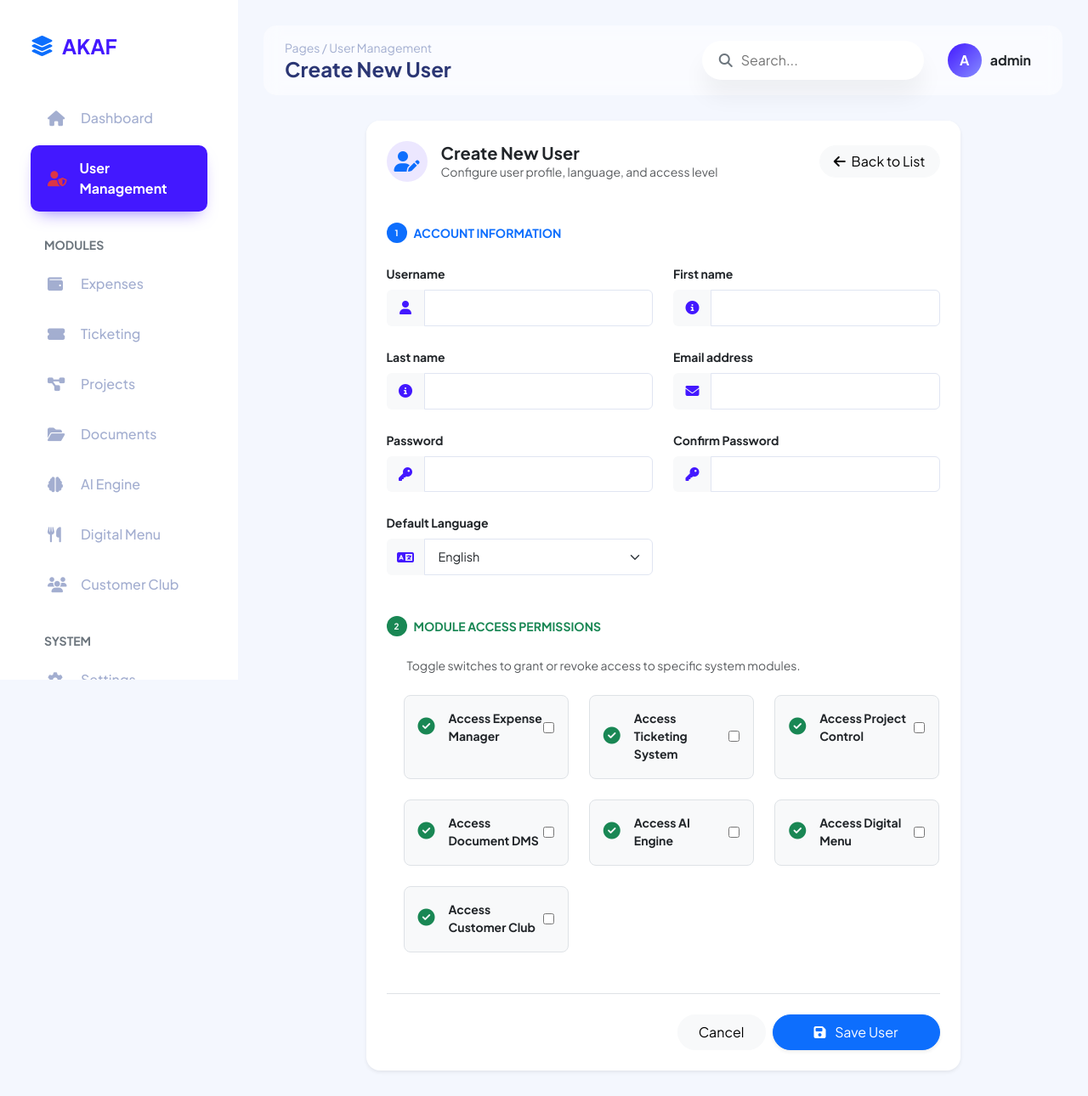
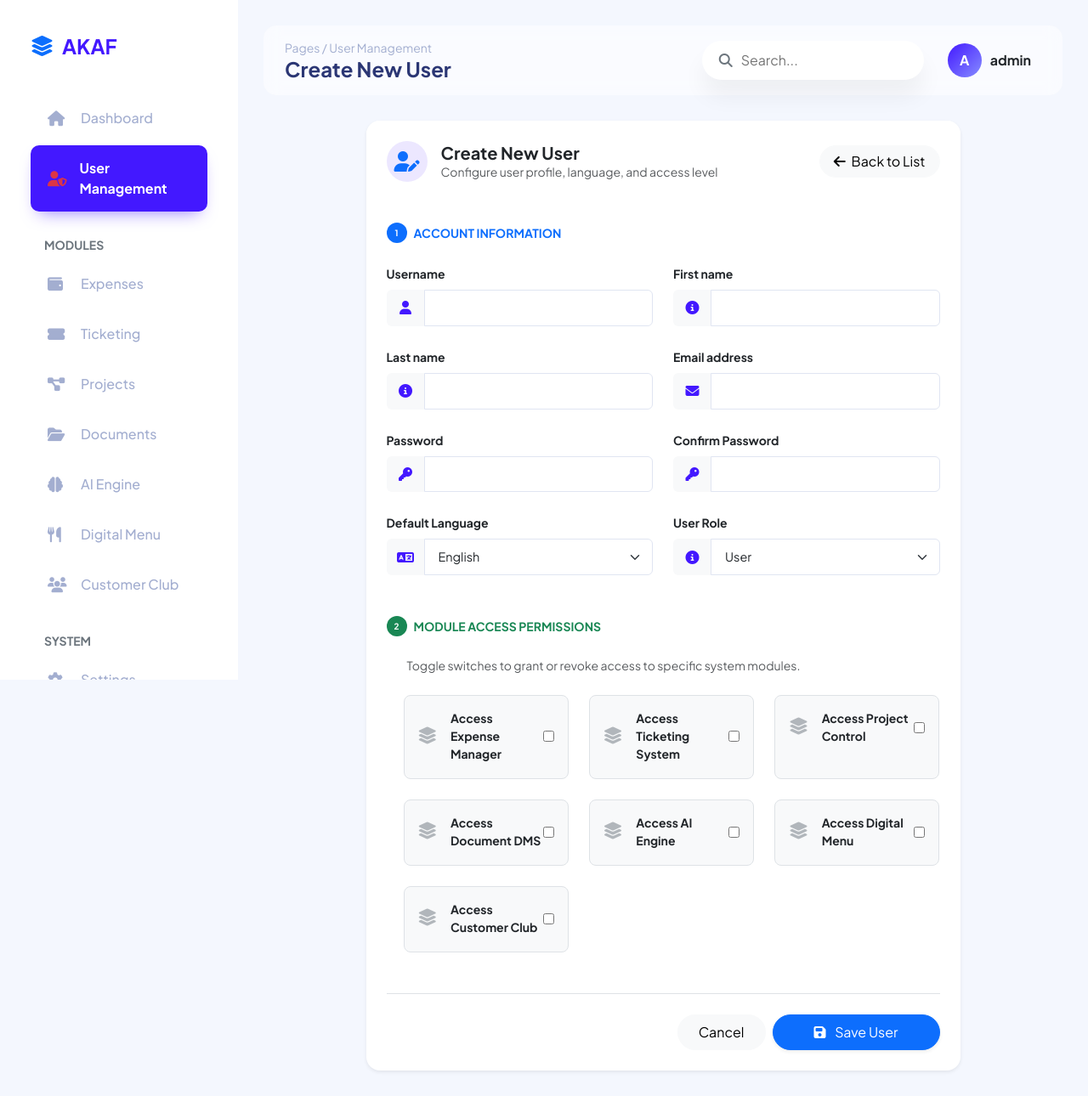
Before and after one commit to af1112/akafwebsite, a Django app: page /users/users/create/ in a window 1280 px wide. Shown: the whole page at 85% size. Run offline with Django 5.2, Linux system fonts and the light colour scheme; a user stored in the database is signed in; data comes from the database, SQL or seed files in the repository.

Commit message:
Fix language list, update permission icons, and add user roles

```diff
--- a/apps/users/forms.py
+++ b/apps/users/forms.py
@@ -45,6 +45,12 @@ class UserCreateForm(forms.ModelForm):
         label="Default Language",
         initial='en'
     )
+    role = forms.ChoiceField(
+        choices=UserProfile.ROLE_CHOICES,
+        widget=forms.Select(attrs={'class': 'form-select'}),
+        label="User Role",
+        initial='user'
+    )
 
     class Meta:
         model = User
--- a/apps/users/models.py
+++ b/apps/users/models.py
@@ -5,7 +5,13 @@ from django.dispatch import receiver
 from django.conf import settings
 
 class UserProfile(models.Model):
+    ROLE_CHOICES = [
+        ('admin', 'Admin'),
+        ('supervisor', 'Supervisor'),
+        ('user', 'User'),
+    ]
     user = models.OneToOneField(User, on_delete=models.CASCADE, related_name='profile')
+    role = models.CharField(max_length=20, choices=ROLE_CHOICES, default='user')
     preferred_language = models.CharField(
         max_length=10,
         choices=settings.LANGUAGES,
--- a/apps/users/views.py
+++ b/apps/users/views.py
@@ -1,6 +1,7 @@
 from django.shortcuts import render, redirect, get_object_or_404
 from django.contrib.auth.decorators import login_required, user_passes_test
 from django.contrib import messages
+from django.conf import settings
 from .models import UserProfile
 from .forms import LanguageSettingsForm, UserCreateForm, UserPermissionsForm
 from django.utils.translation import activate
@@ -47,10 +48,16 @@ def user_create(request):
             user.set_password(user_form.cleaned_data['password'])
             user.save()
 
-            # Create profile for new user with selected language
+            # Create profile for new user with selected language and role
             profile, created = UserProfile.objects.get_or_create(user=user)
             profile.preferred_language = user_form.cleaned_data.get('preferred_language', 'en')
+            profile.role = user_form.cleaned_data.get('role', 'user')
             profile.save()
+
+            # Update user staff status based on role
+            if profile.role in ['admin', 'supervisor']:
+                user.is_staff = True
+                user.save()
 
             # We need the ContentType for UserProfile since that's where perms are defined
             from django.contrib.contenttypes.models import ContentType
@@ -88,7 +95,9 @@ def user_create(request):
     return render(request, 'users/user_form.html', {
         'user_form': user_form,
         'perm_form': perm_form,
-        'title': _('Create New User')
+        'title': _('Create New User'),
+        'LANGUAGES': settings.LANGUAGES,
+        'ROLES': UserProfile.ROLE_CHOICES
     })
 
 @login_required
@@ -107,9 +116,17 @@ def user_edit(request, pk):
         user.email = request.POST.get('email', user.email)
         user.save()
 
-        # Update profile language
+        # Update profile language and role
         profile.preferred_language = request.POST.get('preferred_language', profile.preferred_language)
+        profile.role = request.POST.get('role', profile.role)
         profile.save()
+
+        # Update user staff status based on role
+        if profile.role in ['admin', 'supervisor']:
+            user.is_staff = True
+        else:
+            user.is_staff = False
+        user.save()
 
         perm_form = UserPermissionsForm(request.POST)
         if perm_form.is_valid():
@@ -152,7 +169,9 @@ def user_edit(request, pk):
     return render(request, 'users/user_form.html', {
         'edit_user': user,
         'perm_form': perm_form,
-        'title': _('Edit User')
+        'title': _('Edit User'),
+        'LANGUAGES': settings.LANGUAGES,
+        'ROLES': UserProfile.ROLE_CHOICES
     })
 
 @login_required
--- a/templates/users/user_form.html
+++ b/templates/users/user_form.html
@@ -77,6 +77,14 @@
                             <input type="email" name="email" class="form-control" value="{{ edit_user.email }}">
                         </div>
                         <div class="col-md-3">
+                            <label class="form-label fw-bold text-dark small">{% trans "User Role" %}</label>
+                            <select name="role" class="form-select">
+                                {% for code, name in ROLES %}
+                                <option value="{{ code }}" {% if edit_user.profile.role == code %}selected{% endif %}>{{ name }}</option>
+                                {% endfor %}
+                            </select>
+                        </div>
+                        <div class="col-md-3">
                             <label class="form-label fw-bold text-dark small">{% trans "Default Language" %}</label>
                             <select name="preferred_language" class="form-select">
                                 {% for code, name in LANGUAGES %}
@@ -102,7 +110,7 @@
                                 <div class="permission-card p-3 rounded-3 border h-100 transition-all">
                                     <div class="form-check form-switch d-flex align-items-center justify-content-between p-0">
                                         <div class="d-flex align-items-center">
-                                            <div class="module-icon me-3 text-success">
+                                            <div class="module-icon me-3 text-secondary opacity-50">
                                                 {% if 'expenses' in field.name %}<i class="fas fa-wallet fs-5"></i>
                                                 {% elif 'ticketing' in field.name %}<i class="fas fa-ticket-alt fs-5"></i>
                                                 {% elif 'projects' in field.name %}<i class="fas fa-project-diagram fs-5"></i>
@@ -110,7 +118,7 @@
                                                 {% elif 'ai' in field.name %}<i class="fas fa-brain fs-5"></i>
                                                 {% elif 'menu' in field.name %}<i class="fas fa-utensils fs-5"></i>
                                                 {% elif 'club' in field.name %}<i class="fas fa-users fs-5"></i>
-                                                {% else %}<i class="fas fa-check-circle fs-5"></i>{% endif %}
+                                                {% else %}<i class="fas fa-layer-group fs-5"></i>{% endif %}
                                             </div>
                                             <label class="form-check-label fw-bold text-dark small mb-0 cursor-pointer" for="{{ field.id_for_label }}">
                                                 {{ field.label }}
@@ -149,7 +157,8 @@
     .x-small { font-size: 0.75rem; }
     .cursor-pointer { cursor: pointer; }
     .permission-card { background: #f8f9fa; border-color: #e0e5f2; }
-    .permission-card:hover { background: #ffffff; border-color: #28a745; box-shadow: 0 4px 12px rgba(0,0,0,0.05); }
+    .permission-card:hover { background: #ffffff; border-color: #4318ff; box-shadow: 0 4px 12px rgba(0,0,0,0.05); }
+            .permission-card:hover .module-icon { color: #4318ff !important; opacity: 1 !important; }
             .form-check-input { width: 3em; height: 1.5em; cursor: pointer; }
     .form-check-input:checked { background-color: #28a745; border-color: #28a745; }
     .transition-all { transition: all 0.2s ease-in-out; }
```
Also changed, not shown: apps/users/migrations/0002_alter_userprofile_options_userprofile_role.py (added). Lines whose indentation alone changed are shown as unchanged.
